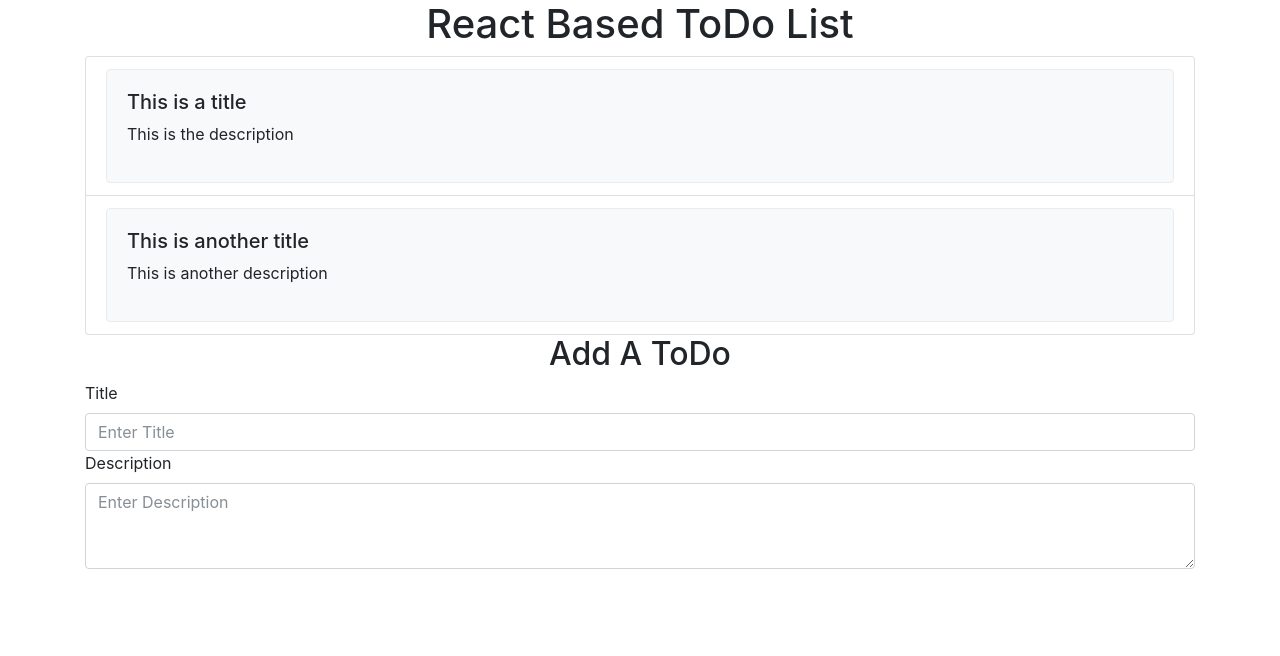
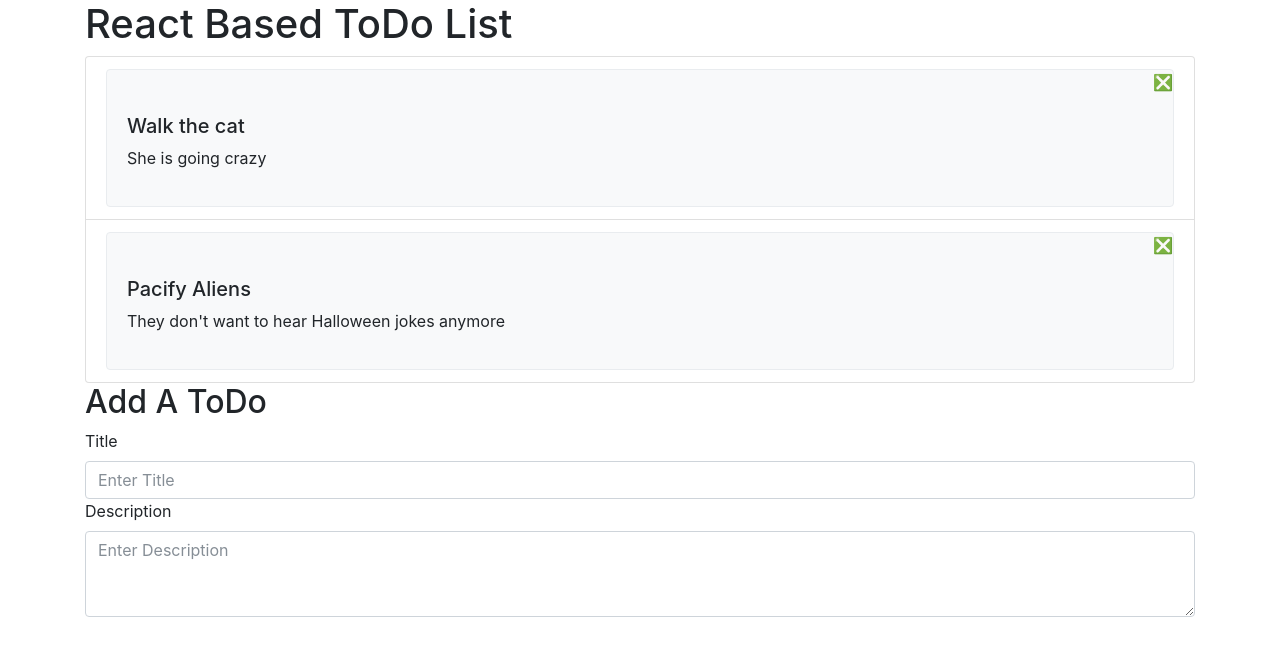
Before and after one commit to dgarsir/react-todo-app, a React (Create React App) app: page / in a window 1280 px wide. Shown: the top 656 px of the page. Built offline with nearby package versions, Linux system fonts and the light colour scheme.

Commit message:
Created a state attribute to hold data. Todo data lives in a todo list in state. Render the list using map.

```diff
--- a/src/App.js
+++ b/src/App.js
@@ -4,33 +4,50 @@ import Container from 'react-bootstrap/Container';
 import ListGroup from 'react-bootstrap/ListGroup';
 import Card from 'react-bootstrap/Card';
 import Form from 'react-bootstrap/Form';
+
+
 class App extends Component {
+  state={
+    todos: [
+      { key: String(Math.floor(1000*Math.random())),
+        title: 'Walk the cat',
+       description: 'She is going crazy'},
+      { key: String(Math.floor(1000*Math.random())),
+        title: 'Pacify Aliens',
+       description: 'They don\'t want to hear Halloween jokes anymore'}
+    ],
+    collapse: false
+  }
+
+  listTodos = () => {
+    const todos = [...this.state.todos];
+    return todos.map(
+      item => (
+        <ListGroup.Item key={item.key}>
+        <Card className="bg-light border rounded">
+          <span className="text-right">{'\u274e'}</span>
+          <Card.Body className="text-left">
+            <h5 >{item.title}</h5>
+            <p>{item.description}</p>
+          </Card.Body>
+        </Card>
+      </ListGroup.Item>
+      )
+    )
+  }
+
   render() {
+    console.log(this.listTodos())
     return (
       <div className="App">
         <Container>
-          <header className="App-header">
+          <header className="App-header text-left">
             <h1>React Based ToDo List</h1>
           </header>
           <ListGroup>
-            <ListGroup.Item>
-              <Card className="bg-light border rounded">
-                <Card.Body className="text-left">
-                  <h5 >This is a title</h5>
-                  <p>This is the description</p>
-                </Card.Body>
-              </Card>
-            </ListGroup.Item>
-            <ListGroup.Item>
-              <Card className="bg-light border rounded">
-                <Card.Body className="text-left">
-                  <h5 >This is another title</h5>
-                  <p>This is another description</p>
-                </Card.Body>
-              </Card>
-            </ListGroup.Item>
+            {this.listTodos()}
           </ListGroup>
-          <h2>Add A ToDo</h2>
+          <h2 className='text-left'>Add A ToDo</h2>
           <Form className="text-left">
             <Form.Group controlId="formBasicEmail">
               <Form.Label>Title</Form.Label>
```
